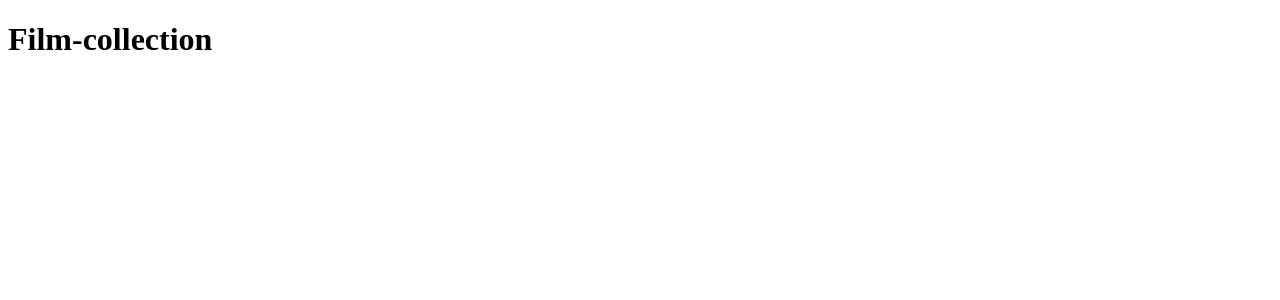
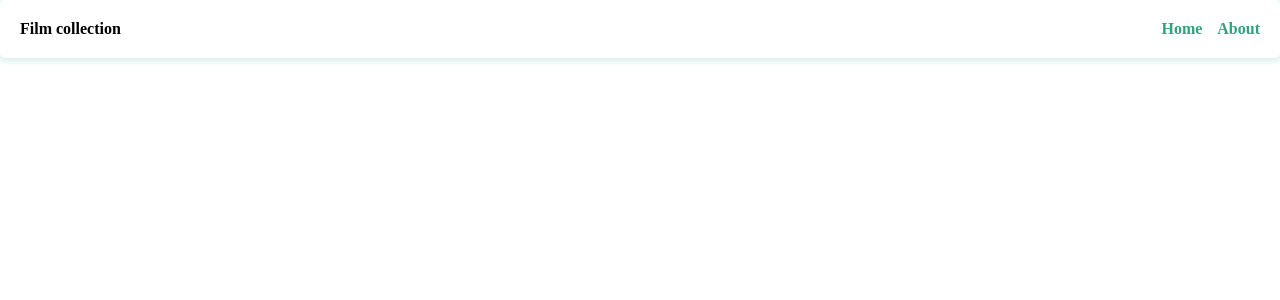
Before and after one commit to rekunolya/film-collection, an Angular app: page / in a window 1280 px wide. Shown: the top 300 px of the page. Built offline with nearby package versions, Linux system fonts and the light colour scheme.

Commit message:
feat: add header to project

```diff
--- a/src/app/app.html
+++ b/src/app/app.html
@@ -1,6 +1,5 @@
 <main class="main">
   <div class="content">
-    <h1>{{ title() }}</h1>
     <app-header />
   </div>
 </main>
--- a/src/app/app.scss
+++ b/src/app/app.scss
@@ -0,0 +1,6 @@
+@use './shared/style/abstract/constants' as *;
+
+.main {
+  max-width: $content-width;
+  margin: 0 auto;
+}
--- a/src/app/features/components/header/header.html
+++ b/src/app/features/components/header/header.html
@@ -1 +1,7 @@
-<div></div>
+<div>{{ title() }}</div>
+<nav class="header__navigation">
+  <ul>
+    <li>Home</li>
+    <li>About</li>
+  </ul>
+</nav>
--- a/src/app/features/components/header/header.scss
+++ b/src/app/features/components/header/header.scss
@@ -0,0 +1,33 @@
+@use '../../../shared/style/abstract/constants' as *;
+@use '../../../shared/style/abstract/placeholders' as *;
+
+:host {
+  display: flex;
+  justify-content: space-between;
+  font-size: 1.6rem;
+  font-weight: bold;
+  padding: 2rem;
+  border-radius: 5px;
+  box-shadow: 0px 1px 6px 2px $color-shadow-header;
+}
+
+.header{
+  &__navigation > ul{
+    display: flex;
+    justify-content: space-between;
+    list-style: none;
+    margin-left: 0;
+    padding-left: 0;
+    gap: 1.5rem;
+
+    & > li {
+      cursor: pointer;
+      color: $color-link-non-visited;
+      @extend %transition;
+
+      &:hover {
+        color: $color-link-hover;
+      }
+    }
+  }
+}
--- a/src/app/features/components/header/header.ts
+++ b/src/app/features/components/header/header.ts
@@ -1,4 +1,4 @@
-import { Component } from '@angular/core';
+import { Component, signal } from '@angular/core';
 
 @Component({
   selector: 'app-header',
@@ -6,4 +6,6 @@ import { Component } from '@angular/core';
   templateUrl: './header.html',
   styleUrl: './header.scss',
 })
-export class Header {}
+export class Header {
+  title = signal('Film collection');
+}
--- /dev/null
+++ b/src/app/shared/style/abstract/_constants.scss
@@ -0,0 +1,6 @@
+$color-link-non-visited: rgb(44, 165, 125);
+$color-link-hover: rgb(38, 114, 89);
+$color-shadow-header: rgba(42, 174, 146, 0.2);
+
+
+$content-width: 1440px;
--- /dev/null
+++ b/src/app/shared/style/abstract/_placeholders.scss
@@ -0,0 +1,3 @@
+%transition {
+  transition: all 0.5s ease-out;
+}
--- a/src/styles.scss
+++ b/src/styles.scss
@@ -1 +1,10 @@
 /* You can add global styles to this file, and also import other style files */
+* {
+  margin: 0;
+  padding: 0;
+  box-sizing: border-box;
+}
+
+html{
+  font-size: 10px;
+}
```
